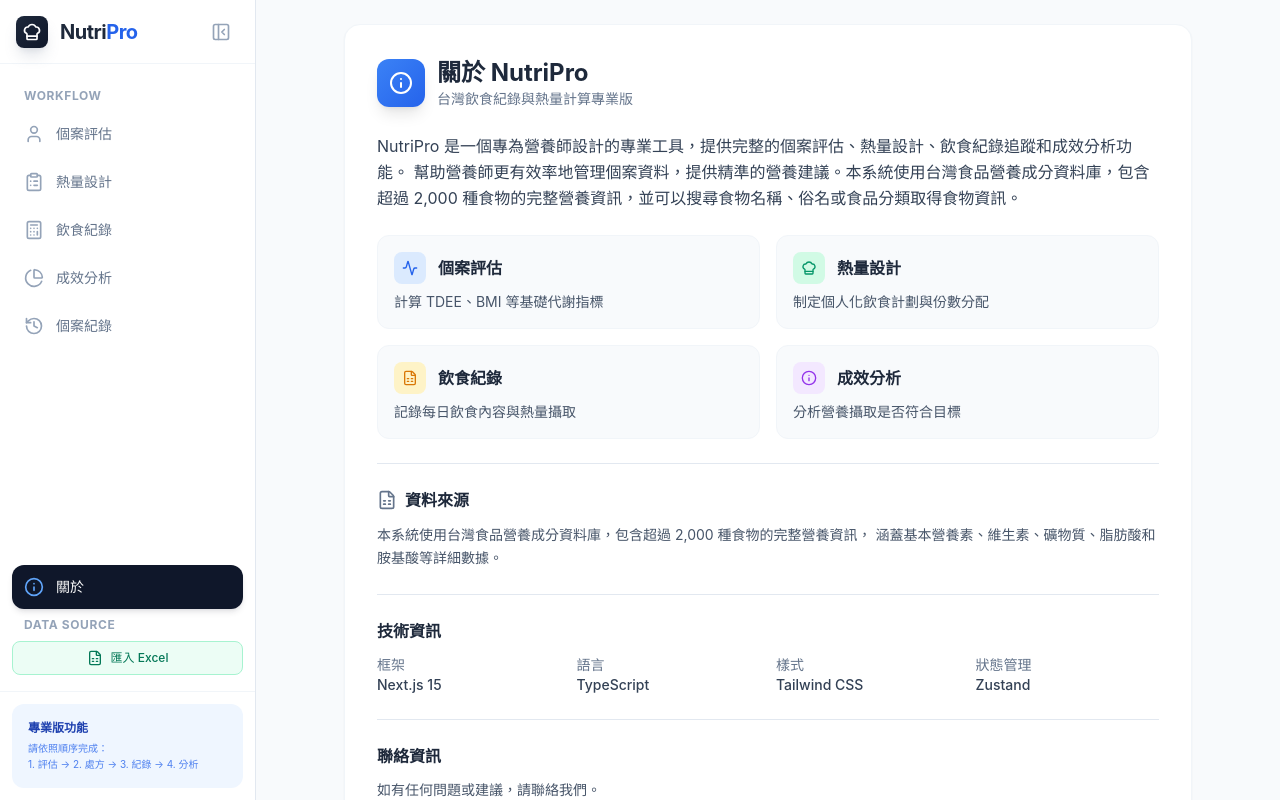
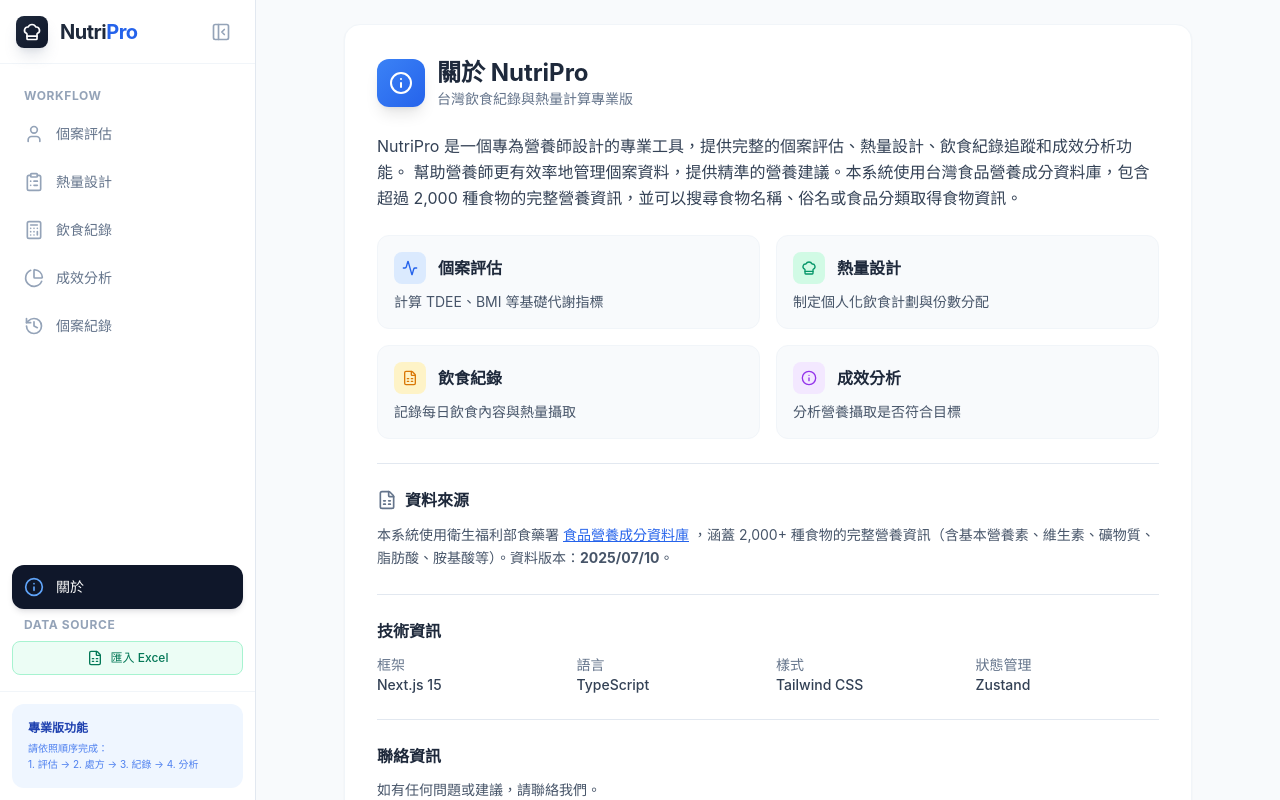
Before and after one commit to ysl0628/taiwan-food-calculator, a Next.js app: page /about in a window 1280 px wide. Shown: the top 800 px of the page. Built offline with nearby package versions, Linux system fonts and the light colour scheme.

Commit message:
feat: update About page to include a link and specify data version

```diff
--- a/app/about/page.tsx
+++ b/app/about/page.tsx
@@ -76,8 +76,11 @@
             資料來源
           </h3>
           <p className="text-sm text-slate-600 leading-relaxed">
-            本系統使用台灣食品營養成分資料庫，包含超過 2,000 種食物的完整營養資訊，
-            涵蓋基本營養素、維生素、礦物質、脂肪酸和胺基酸等詳細數據。
+            本系統使用衛生福利部食藥署
+            <a href="https://consumer.fda.gov.tw/Food/TFND.aspx?nodeID=178" target="_blank" rel="noreferrer" className="text-blue-600 underline mx-1">
+              食品營養成分資料庫
+            </a>
+            ，涵蓋 2,000+ 種食物的完整營養資訊（含基本營養素、維生素、礦物質、脂肪酸、胺基酸等）。資料版本：<strong>2025/07/10</strong>。
           </p>
         </div>
 
```
